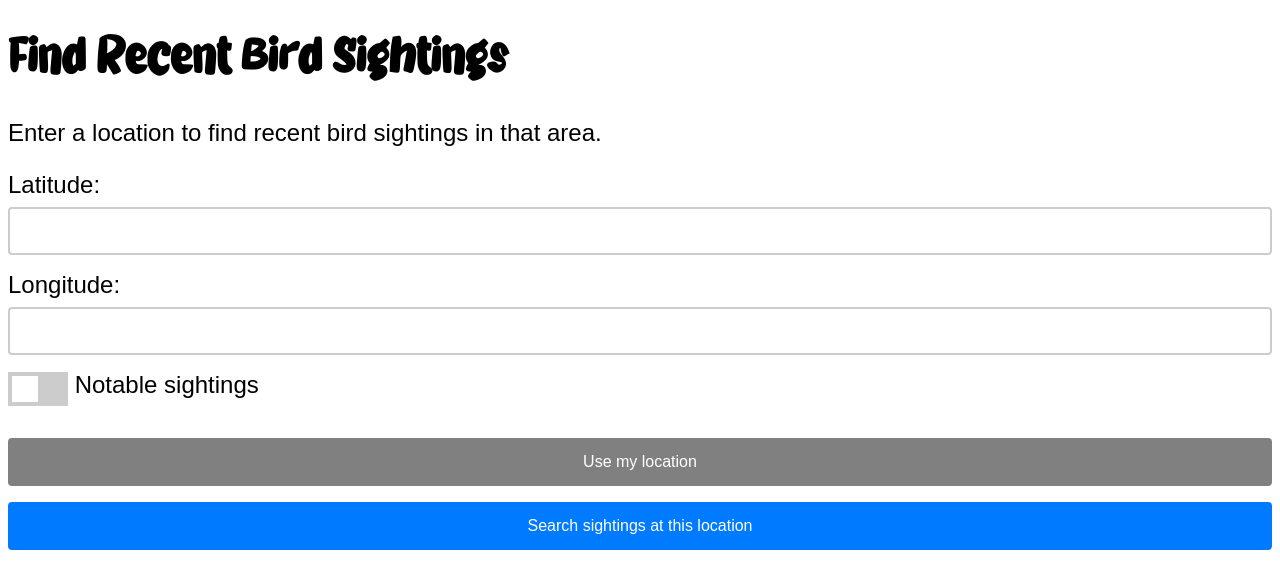
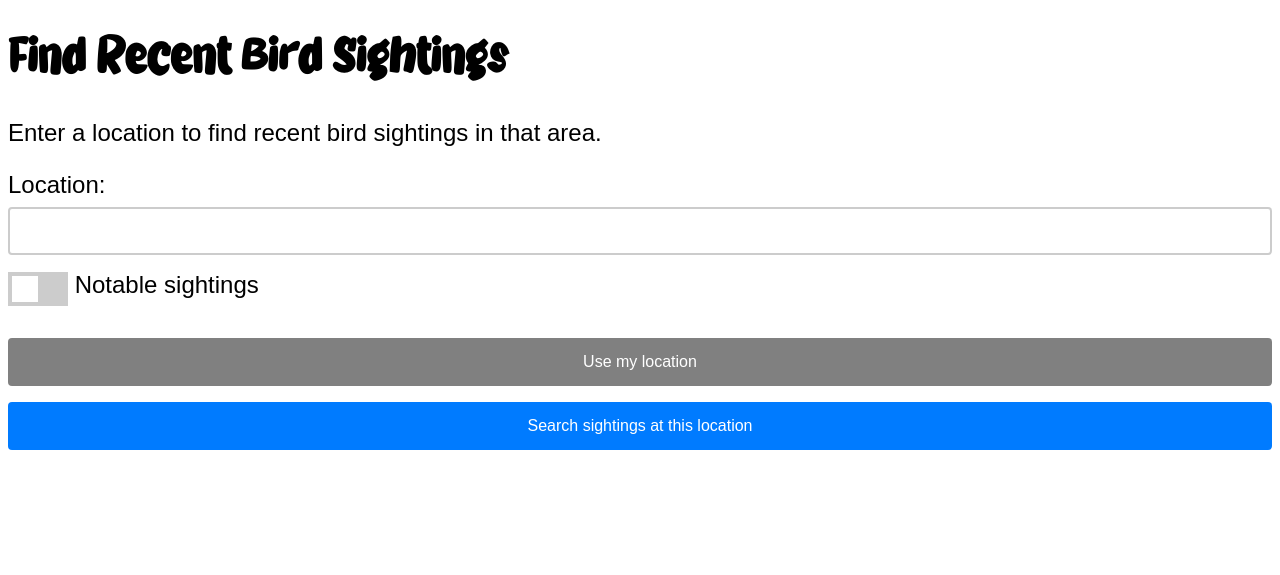
Before and after one commit to t-brunton-smith/bird-app, a Python web app: template templates/index.html in a window 1280 px wide. Shown: the part 225-800 px from the top of the page. Run offline with Jinja, Linux system fonts and the light colour scheme; the template is opened without the code that fills it, so the values that code supplies are empty; some web fonts are replaced.

Commit message:
Change to typing in location

```diff
--- a/static/app.js
+++ b/static/app.js
@@ -21,8 +21,10 @@ const submitButton = document.querySelector('button[type="submit"]');
 form.addEventListener('submit', (event) => {
   event.preventDefault();
   const formData = new FormData(form);
-  const latitude = formData.get('latitude');
-  const longitude = formData.get('longitude');
+  // const latitude = formData.get('latitude');
+  // const longitude = formData.get('longitude');
+  const location = formData.get('location');
+
   const isNotable = document.getElementById('notable').checked;
 
   let endpoint = '/results';
@@ -30,5 +32,6 @@ form.addEventListener('submit', (event) => {
     endpoint = '/notableresults';
   }
 
-  window.location.href = `${endpoint}?latitude=${latitude}&longitude=${longitude}`;
+  // window.location.href = `${endpoint}?latitude=${latitude}&longitude=${longitude}`;
+  window.location.href = `${endpoint}?location=${location}`;
 });
--- a/templates/index.html
+++ b/templates/index.html
@@ -81,14 +81,19 @@
             in that area.</p>
     </div>
 
-    <div class="form-group" style="font-family: 'AntipastoPro', sans-serif;">
-        <label for="latitude">Latitude:</label>
-        <input type="text" name="latitude" id="latitude" inputmode="text" pattern="-?\d+(\.\d+)?" required>
-    </div>
+<!--    <div class="form-group" style="font-family: 'AntipastoPro', sans-serif;">-->
+<!--        <label for="latitude">Latitude:</label>-->
+<!--        <input type="text" name="latitude" id="latitude" inputmode="text" pattern="-?\d+(\.\d+)?" required>-->
+<!--    </div>-->
+
+<!--    <div class="form-group" style="font-family: 'AntipastoPro', sans-serif;">-->
+<!--        <label for="longitude">Longitude:</label>-->
+<!--        <input type="text" name="longitude" id="longitude" inputmode="text" pattern="-?\d+(\.\d+)?" required>-->
+<!--    </div>-->
 
     <div class="form-group" style="font-family: 'AntipastoPro', sans-serif;">
-        <label for="longitude">Longitude:</label>
-        <input type="text" name="longitude" id="longitude" inputmode="text" pattern="-?\d+(\.\d+)?" required>
+        <label for="location">Location:</label>
+        <input type="text" name="location" id="location" inputmode="text" required>
     </div>
 
     <div class="form-group" style="font-family: 'AntipastoPro', sans-serif;">
@@ -103,6 +108,11 @@
     <button type="button" class="btn btn-primary" id="use-location-button"
             style="font-family: 'AntipastoPro', sans-serif;">Use my location
     </button>
+
+<!--    <button type="button" class="btn btn-primary" id="search-location-button"-->
+<!--            style="font-family: 'AntipastoPro', sans-serif;">Search by location-->
+<!--    </button>-->
+
     <div class="form-group">
         <button type="submit" style="font-family: 'AntipastoPro', sans-serif;">Search sightings at this location
         </button>
```
Also changed, not shown: app.py (+54 -32 lines).
